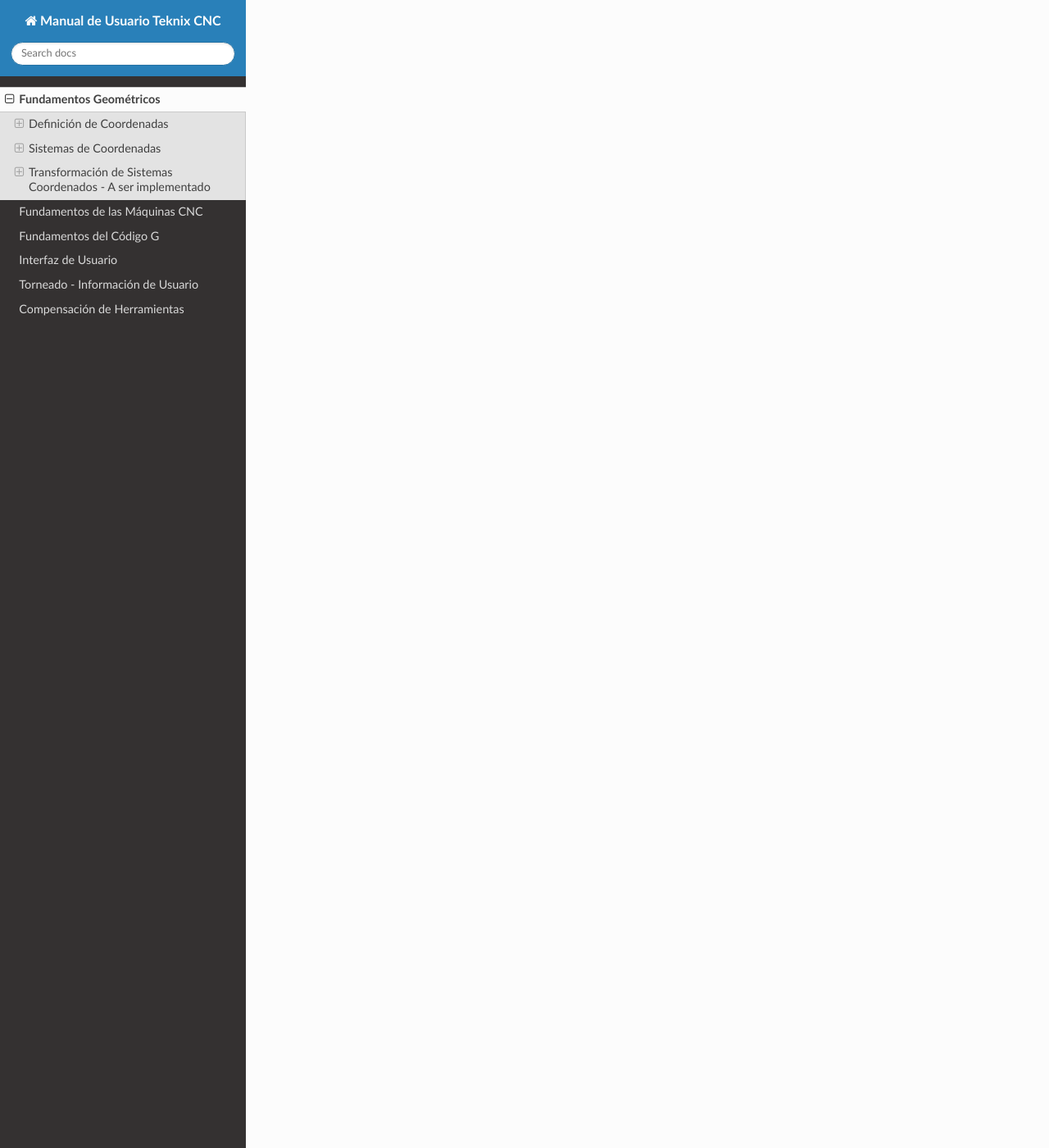
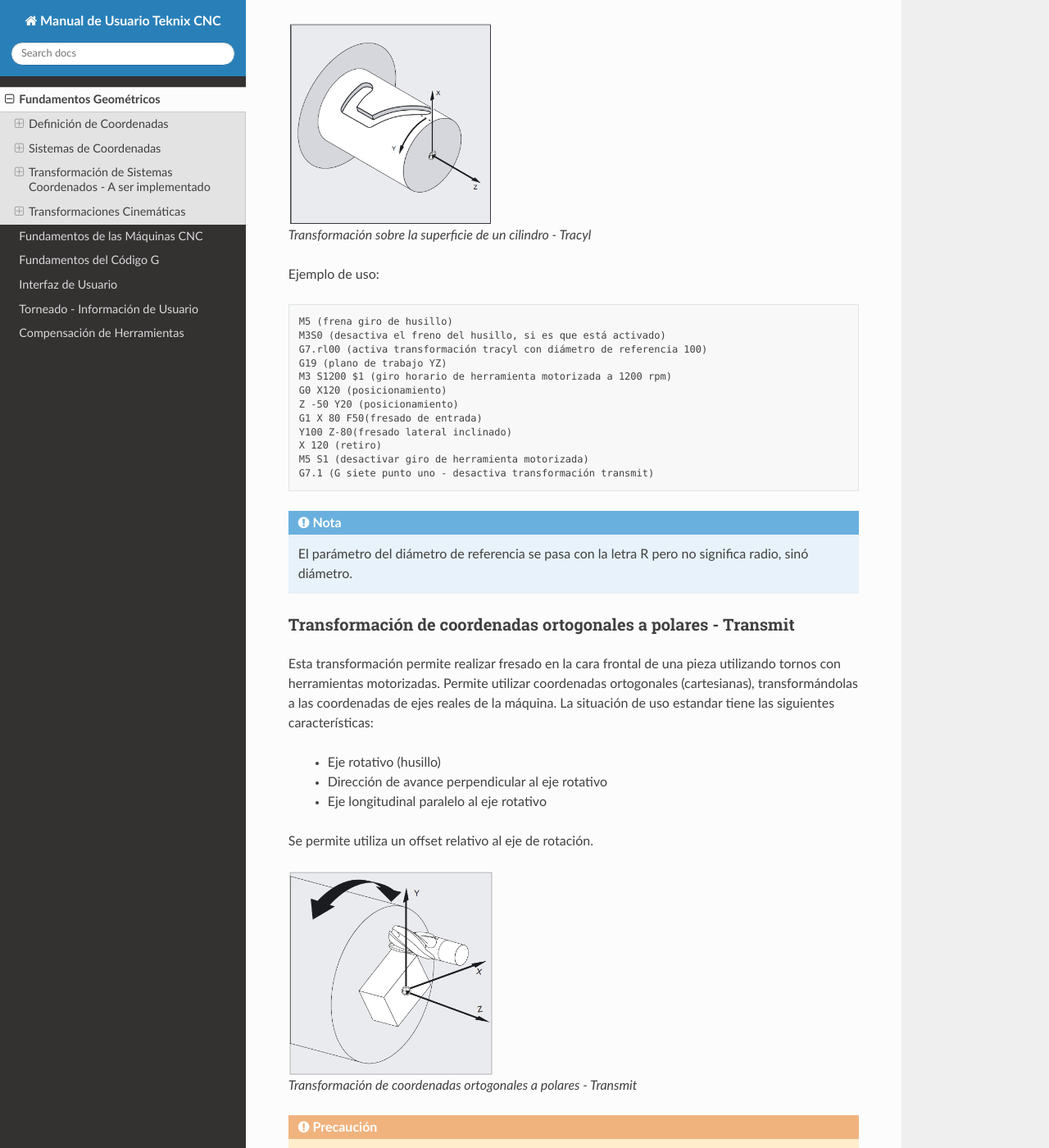
Before and after one commit to joseluperi/Manual-Teknix-CNC, a Sphinx documentation site: the page built from docs/source/geomFundamentals.rst, in a window 1280 px wide and 1400 px high, scrolled down 20045 px. Shown: the whole window at 82% size. Built offline with Sphinx 7.4.7 and the Read the Docs theme 3.1.0, drawn with Linux system fonts in a browser that asks for light colours; some of the changed text lies outside the part shown.

Commit message:
Update geomFundamentals.rst

```diff
--- a/docs/source/geomFundamentals.rst
+++ b/docs/source/geomFundamentals.rst
@@ -611,14 +611,98 @@ el espejado puede parecer que el controlador está realizando el árco de círcu
    Efecto del espejado en arco de círculos *G2/G3* y compensación de radio de herramienta *G41/G42*
 
 
+.. _transfCinem:
+
+Transformaciones Cinemáticas
+============================
+
+Las transformaciones cinemáticas se utilizan para definir la posición y/o orientación en un sistema coordenado y transformar esta
+posición a otro sistema, como ejes de máquinas por ejemplo.
+
+Transformación sobre la superficie de un cilindro - Tracyl
+----------------------------------------------------------
+
+Esta transformación permite mecanizar preforaciones o ranuras sobre la superficie curva de una cilindro
+como si ésta estuviera desenrollada y definiendo las posiciones en una superficie plana.
+
+Cuando se activa esta transformación es necesario pasarle el parámetro del diámetro del cilindro de referencia,
+ya que cuando definimos la ubicación en el eje Z longitudinal la relación es directa, pero cuando definimos la
+ubicación en la dirección Y, el eje de husillo debe rotar un ángulo que depende del diámetro del cilindro de referencia.
+
+
+.. figure:: images/tracyl.png
+   :width: 250
+
+   Transformación sobre la superficie de un cilindro - Tracyl
+
+
+Ejemplo de uso:
+
+::
+
+   M5 (frena giro de husillo)
+   M3S0 (desactiva el freno del husillo, si es que está activado)
+   G7.rl00 (activa transformación tracyl con diámetro de referencia 100)
+   G19 (plano de trabajo YZ)
+   M3 S1200 $1 (giro horario de herramienta motorizada a 1200 rpm)
+   G0 X120 (posicionamiento)
+   Z -50 Y20 (posicionamiento)
+   G1 X 80 F50(fresado de entrada)
+   Y100 Z-80(fresado lateral inclinado)
+   X 120 (retiro)
+   M5 S1 (desactivar giro de herramienta motorizada)
+   G7.1 (G siete punto uno - desactiva transformación transmit)
+
+.. admonition:: Nota
+   :class: note
+
+   El parámetro del diámetro de referencia se pasa con la letra R pero no significa radio, sinó diámetro.
 
 
 
-..
-   Transformaciones Cinemáticas
-..
-   ----------------------------
-..
-   Transmit
-..
-   Kinenatic transformation
+
+Transformación de coordenadas ortogonales a polares - Transmit
+--------------------------------------------------------------
+
+Esta transformación permite realizar fresado en la cara frontal de una pieza utilizando tornos con herramientas motorizadas.
+Permite utilizar coordenadas ortogonales (cartesianas), transformándolas a las coordenadas de ejes reales de la máquina.
+La situación de uso estandar tiene las siguientes características:
+
+   * Eje rotativo (husillo)
+   * Dirección de avance perpendicular al eje rotativo
+   * Eje longitudinal paralelo al eje rotativo
+
+Se permite utiliza un offset relativo al eje de rotación.
+
+.. figure:: images/transmit.png
+   :width: 250
+
+   Transformación de coordenadas ortogonales a polares - Transmit
+
+
+.. admonition:: Precaución
+   :class: warning
+
+   La velocidad de giro depende de la velocidad y dirección de avance de la herramienta y de la distancia al eje de rotación.
+   Al ubicar el centro de herramienta sobre el eje de rotación la transformación se vuelve singular y el control dará error.
+   Se debe activar la transformación estando fuera del centro de giro y se debe evitar pasar por el centro mientras la transformación
+   está habilitada.
+
+
+
+Ejemplo de uso:
+
+::
+
+   M5 (frena giro de husillo)
+   M3S0 (desactiva el freno del husillo, si es que está activado)
+   G7.1l0 (G siete punto uno, ele cero - activa transformación transmit)
+   G17 (plano de trabajo XY)
+   M3 S1200 $1 (giro horario de herramienta motorizada a 1200 rpm)
+   G0 X-25 Y50 (posicionamiento)
+   G1 Z -20 F50(fresado de entrada)
+   X100 (fresado frontal)
+   Y-50 (fresado frontal)
+   Z 40 (retiro)
+   M5 $1 (desactivar giro de herramienta motorizada)
+   G7.1 (G siete punto uno - desactiva transformación transmit)
```
